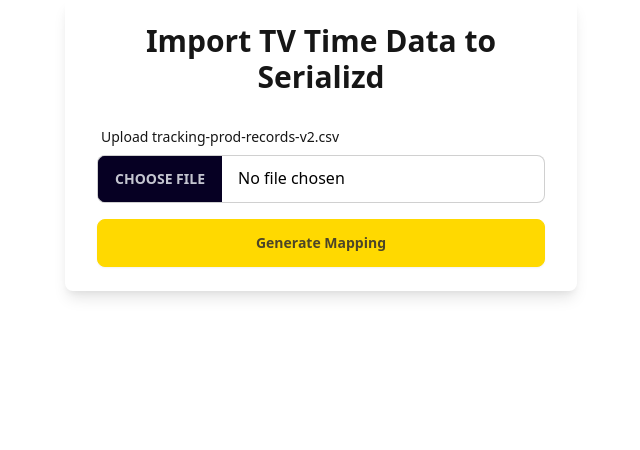
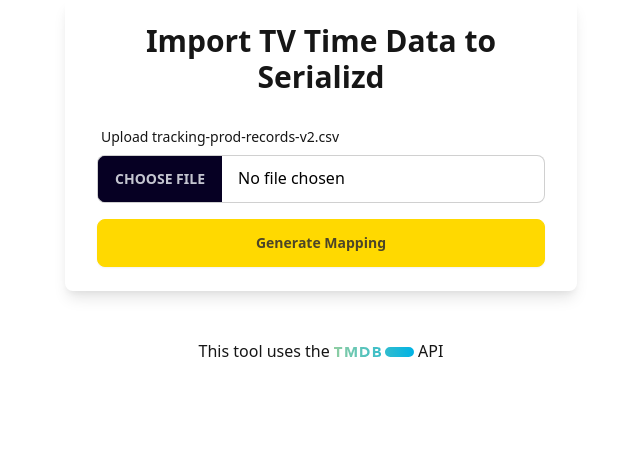
Before and after one commit to Zyten/tvtime-to-serializd, a Flask app: page / in a window 1280 px wide. Shown: the part 17-467 px from the top of the page, without its empty margins (319-959 px from the left). Run offline with Flask 3, Linux system fonts and the light colour scheme.

Commit message:
Add tmdb attribution

```diff
--- a/app/templates/base.html
+++ b/app/templates/base.html
@@ -11,5 +11,11 @@
     <div class="container mx-auto p-4">
         {% block content %}{% endblock %}
     </div>
+    <footer class="text-center mt-8">
+        This tool uses the
+        <a class="inline-block" href="https://www.themoviedb.org/" target="_blank" rel="noopener noreferrer">
+            <img src="{{ url_for('static', filename='tmdb-logo-alt-short.svg') }}" alt="Powered by TMDB" class="mx-auto" style="width: 5rem;">
+        </a> API
+    </footer>
 </body>
 </html>
```
Also changed, not shown: app/static/tmdb-logo-alt-short.svg (added).
